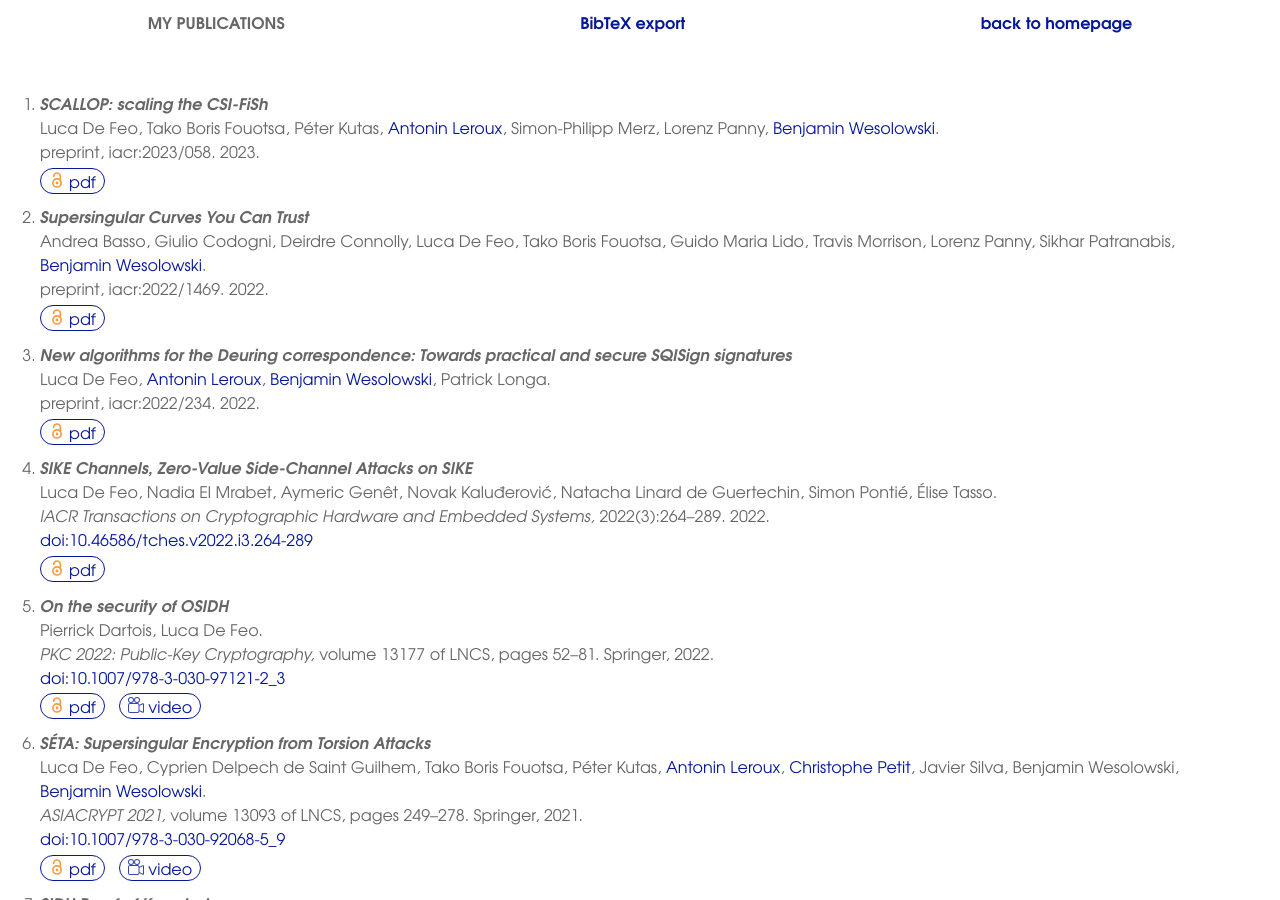
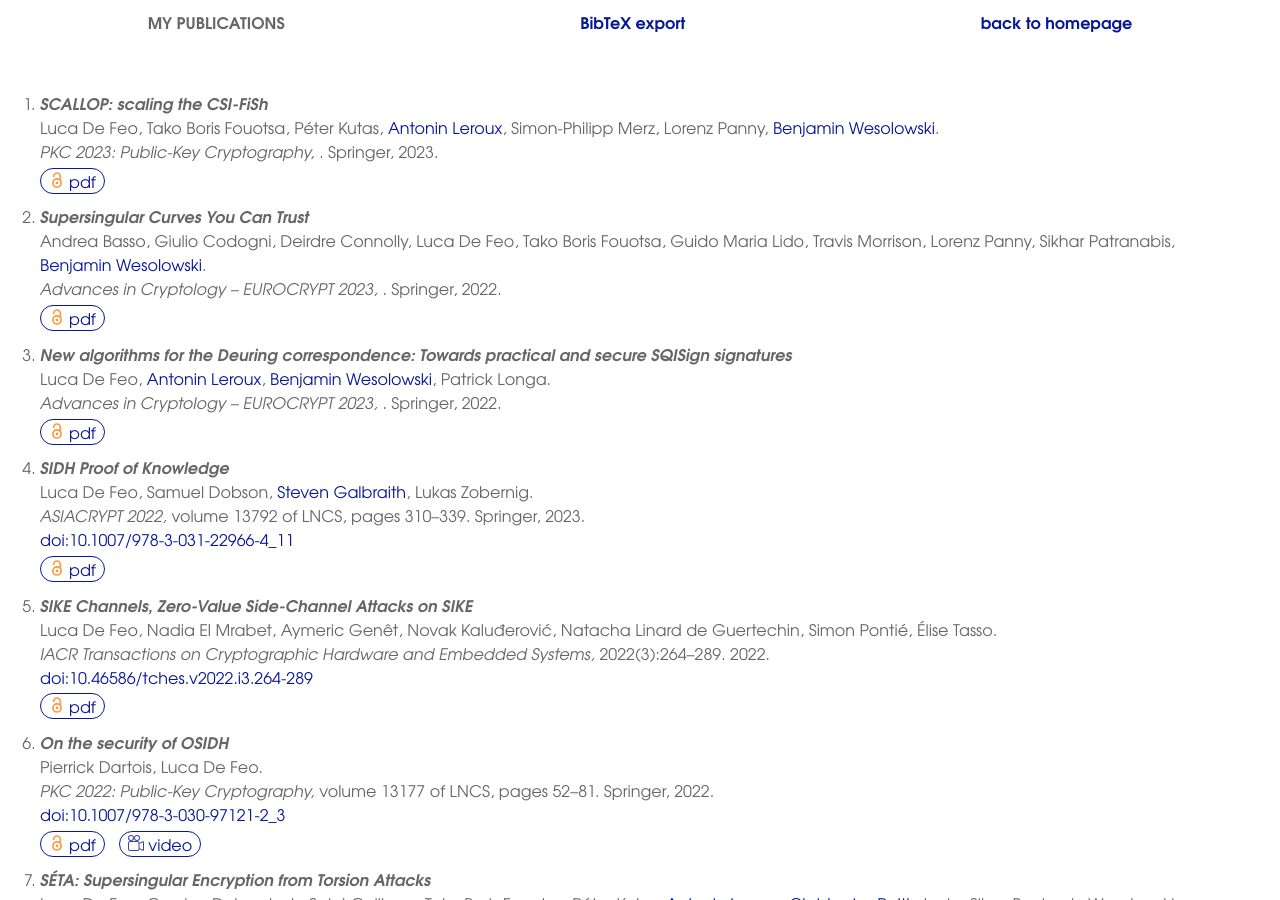
Before and after one commit to defeo/defeo.github.io, a Jekyll site: the page built from pubs.html, in a window 1280 px wide and 900 px high. Built offline with Jekyll 4.4.1, drawn with Linux system fonts in a browser that asks for light colours; some of the changed text lies outside the part shown.

Commit message:
Updated bib

```diff
--- a/_data/papers.yaml
+++ b/_data/papers.yaml
@@ -1,5 +1,5 @@
 papers:
-  - type: preprint
+  - type: conference
     title: 'SCALLOP: scaling the CSI-FiSh'
     authors:
       - me
@@ -10,12 +10,15 @@ papers:
       - Lorenz Panny
       - bweso
     bibinfo:
-      id: 'iacr:2023/058'
+      publisher: Springer
+      title:
+        short: PKC 2023
+        long: 'PKC 2023: Public-Key Cryptography'
     download: 'https://eprint.iacr.org/2023/058.pdf'
     date: 2023-1
     year: 2023
 
-  - type: preprint
+  - type: conference
     title: 'Supersingular Curves You Can Trust'
     authors:
       - Andrea Basso
@@ -29,12 +32,15 @@ papers:
       - Sikhar Patranabis
       - bweso
     bibinfo:
-      id: 'iacr:2022/1469'
+      publisher: Springer
+      title:
+        short: EUROCRYPT 2023
+        long: Advances in Cryptology – EUROCRYPT 2023
     download: 'https://eprint.iacr.org/2022/1469.pdf'
     date: 2022-10
     year: 2022
 
-  - type: preprint
+  - type: conference
     title: 'New algorithms for the Deuring correspondence: Towards practical and secure SQISign signatures'
     authors:
       - me
@@ -42,10 +48,37 @@ papers:
       - bweso
       - Patrick Longa
     bibinfo:
-      id: 'iacr:2022/234'
+      publisher: Springer
+      title:
+        short: EUROCRYPT 2023
+        long: Advances in Cryptology – EUROCRYPT 2023
     download: 'https://eprint.iacr.org/2022/234.pdf'
     date: 2022-12
     year: 2022
+
+  - type: conference
+    title: SIDH Proof of Knowledge
+    authors:
+      - me
+      - Samuel Dobson
+      - ellkiwi
+      - Lukas Zobernig
+    bibinfo:
+      publisher: Springer
+      title:
+        long: ASIACRYPT 2022
+        short:  Advances in Cryptology – ASIACRYPT 2022
+      volume: 13792
+      series: LNCS
+      pagestart: 310
+      pageend: 339
+      editor:
+        - Shweta Agrawal
+        - Dongdai Lin
+    doi: 10.1007/978-3-031-22966-4_11
+    download: 'https://eprint.iacr.org/2021/1023.pdf'
+    date: 2023-01
+    year: 2023
 
   - type: journal
     title: 'SIKE Channels, Zero-Value Side-Channel Attacks on SIKE'
@@ -121,22 +154,6 @@ papers:
     download: 'https://eprint.iacr.org/2019/1291.pdf'
     date: 2021-12
     year: 2021
-
-  - type: conference
-    title: SIDH Proof of Knowledge
-    authors:
-      - me
-      - Samuel Dobson
-      - ellkiwi
-      - Lukas Zobernig
-    bibinfo:
-      publisher: Springer
-      title:
-        long: ASIACRYPT 2022
-        short:  Advances in Cryptology – ASIACRYPT 2022
-    download: 'https://eprint.iacr.org/2021/1023.pdf'
-    date: 2022-12
-    year: 2022
 
   - type: conference
     title: On the (in)security of ElGamal in OpenPGP
```
